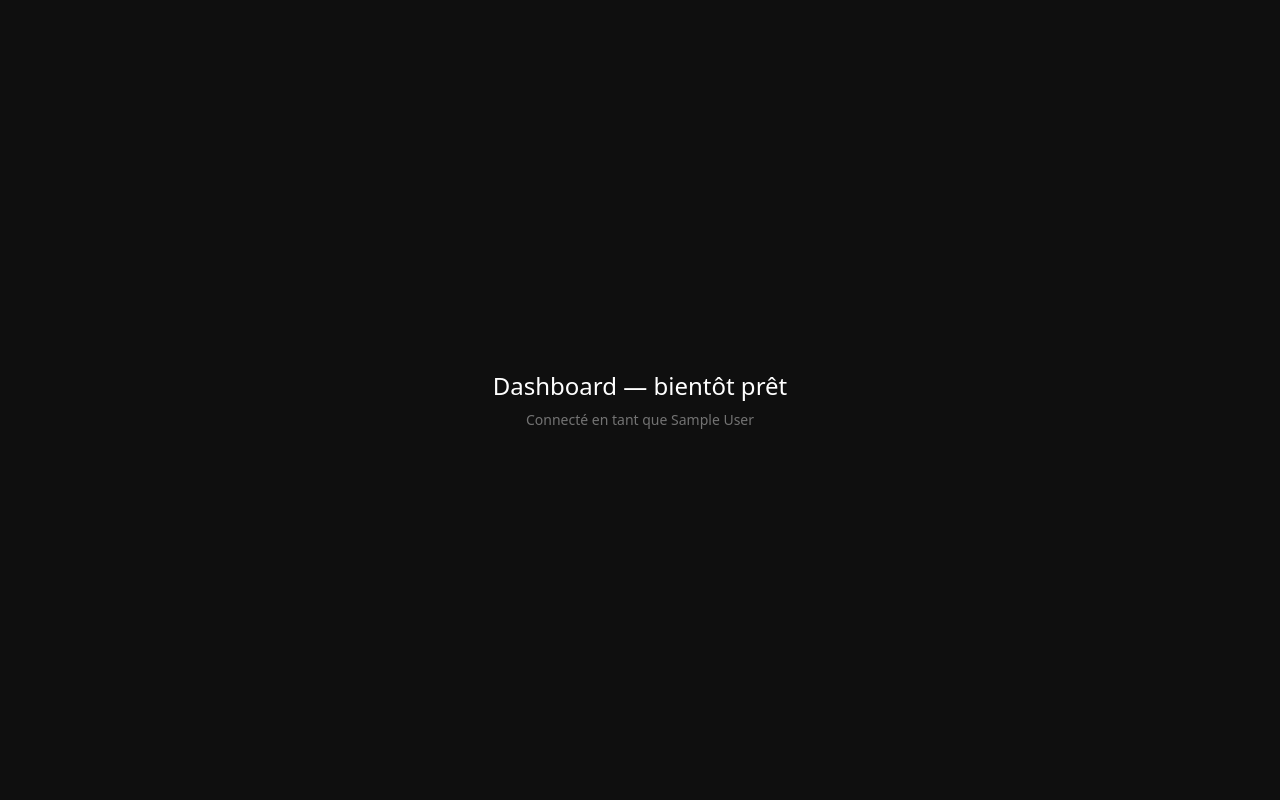
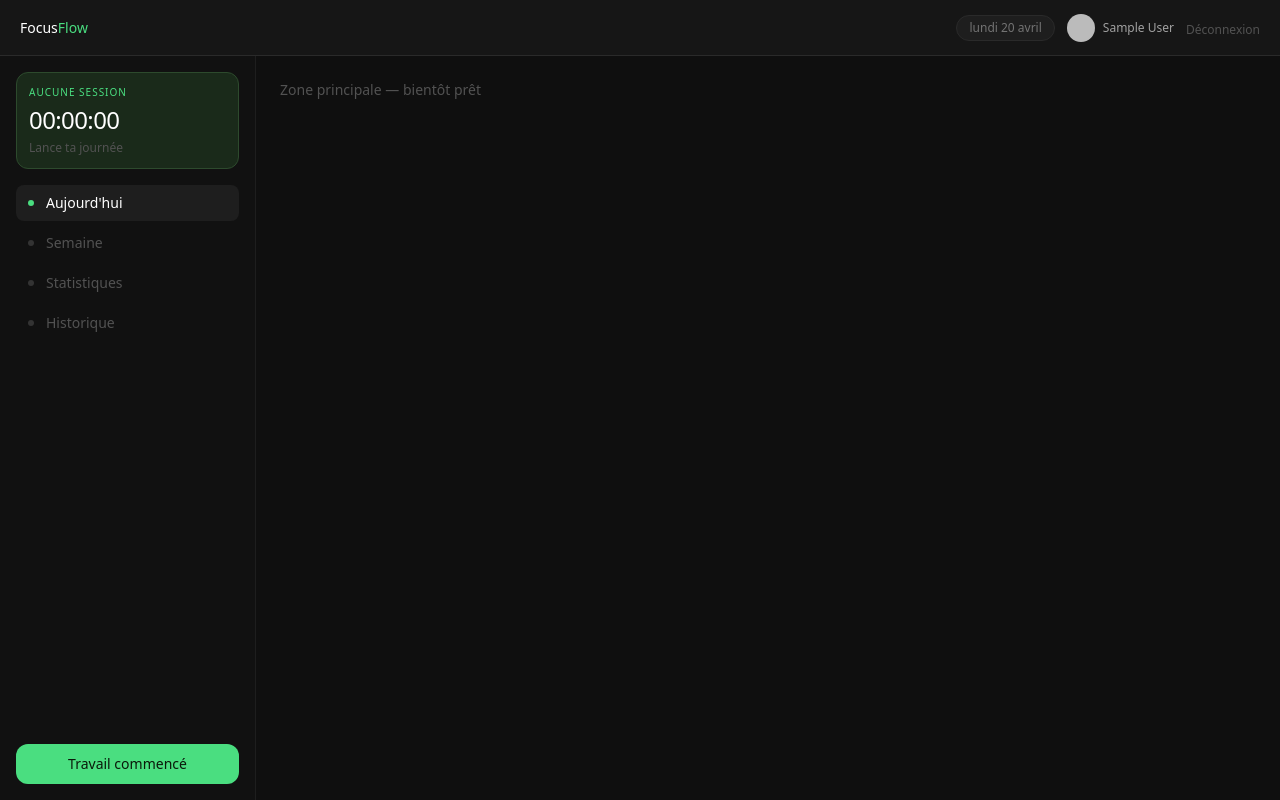
Before and after one commit to Khadija-Asa/focusflow, a Next.js app: page / in a window 1280 px wide. Built offline with nearby package versions, Linux system fonts and the light colour scheme; no server answers; sample sign-in values are in the browser's storage.

Commit message:
add main layout: topbar, sidebar

```diff
--- a/src/app/page.tsx
+++ b/src/app/page.tsx
@@ -1,5 +1,7 @@
 import { auth } from "@/lib/auth"
 import { redirect } from "next/navigation"
+import { Topbar } from "@/components/ui/Topbar"
+import { Sidebar } from "@/components/session/Sidebar"
 
 export default async function HomePage() {
   const session = await auth()
@@ -9,12 +11,13 @@ export default async function HomePage() {
   }
 
   return (
-    <div className="min-h-screen flex items-center justify-center bg-[#0f0f0f]">
-      <div className="text-center">
-        <h1 className="text-white text-2xl mb-2">Dashboard — bientôt prêt</h1>
-        <p className="text-neutral-500 text-sm">
-          Connecté en tant que {session.user?.name}
-        </p>
+    <div className="flex flex-col h-screen bg-[#0f0f0f]">
+      <Topbar />
+      <div className="flex flex-1 overflow-hidden">
+        <Sidebar status="idle" />
+        <main className="flex-1 overflow-y-auto p-6">
+          <p className="text-neutral-600 text-sm">Zone principale — bientôt prêt</p>
+        </main>
       </div>
     </div>
   )
--- /dev/null
+++ b/src/components/session/Sidebar.tsx
@@ -0,0 +1,63 @@
+"use client"
+
+import { SessionStatus } from "@/types"
+
+type SidebarProps = {
+  status: SessionStatus
+}
+
+export function Sidebar({ status }: SidebarProps) {
+  return (
+    <aside className="w-64 bg-[#111] border-r border-[#1e1e1e] flex flex-col p-4 flex-shrink-0">
+      <div className="bg-[#1a2a1a] border border-[#2d4a2d] rounded-xl p-3 mb-4">
+        <p className="text-[10px] text-accent uppercase tracking-widest mb-1">
+          {status === "active" ? "Session en cours" : "Aucune session"}
+        </p>
+        <p className="text-2xl font-medium text-white tracking-tight tabular-nums">
+          00:00:00
+        </p>
+        <p className="text-xs text-neutral-600 mt-1">
+          {status === "active" ? "En cours..." : "Lance ta journée"}
+        </p>
+      </div>
+
+      <nav className="flex flex-col gap-1">
+        {[
+          { label: "Aujourd'hui", active: true },
+          { label: "Semaine", active: false },
+          { label: "Statistiques", active: false },
+          { label: "Historique", active: false },
+        ].map((item) => (
+          <div
+            key={item.label}
+            className={`flex items-center gap-3 px-3 py-2 rounded-lg cursor-pointer text-sm transition-colors ${
+              item.active
+                ? "bg-[#1e1e1e] text-white"
+                : "text-neutral-600 hover:text-neutral-400"
+            }`}
+          >
+            <div
+              className={`w-1.5 h-1.5 rounded-full ${
+                item.active ? "bg-accent" : "bg-[#333]"
+              }`}
+            />
+            {item.label}
+          </div>
+        ))}
+      </nav>
+
+      <div className="mt-auto">
+        {status === "idle" && (
+          <button className="w-full py-2.5 bg-accent text-[#0a1a0a] text-sm font-medium rounded-xl hover:bg-accent/90 transition-colors">
+            Travail commencé
+          </button>
+        )}
+        {status === "active" && (
+          <button className="w-full py-2.5 bg-transparent border border-[#3a3a3a] text-neutral-500 text-sm rounded-xl hover:border-[#555] transition-colors">
+            Travail terminé
+          </button>
+        )}
+      </div>
+    </aside>
+  )
+}
--- /dev/null
+++ b/src/components/ui/Topbar.tsx
@@ -0,0 +1,52 @@
+import { auth, signOut } from "@/lib/auth"
+
+export async function Topbar() {
+  const session = await auth()
+
+  return (
+    <header className="h-14 bg-[#161616] border-b border-[#2a2a2a] flex items-center justify-between px-5 flex-shrink-0">
+      <div className="flex items-center gap-3">
+        <span className="text-sm font-medium text-white">
+          Focus<span className="text-accent">Flow</span>
+        </span>
+      </div>
+
+      <div className="flex items-center gap-3">
+        <span className="text-xs text-neutral-500 bg-[#1e1e1e] border border-[#2a2a2a] rounded-full px-3 py-1">
+          {new Date().toLocaleDateString("fr-FR", {
+            weekday: "long",
+            day: "numeric",
+            month: "long",
+          })}
+        </span>
+
+        <div className="flex items-center gap-2">
+          {session?.user?.image && (
+            <img
+              src={session.user.image}
+              alt={session.user.name ?? "avatar"}
+              className="w-7 h-7 rounded-full"
+            />
+          )}
+          <span className="text-xs text-neutral-400">
+            {session?.user?.name}
+          </span>
+        </div>
+
+        <form
+          action={async () => {
+            "use server"
+            await signOut({ redirectTo: "/login" })
+          }}
+        >
+          <button
+            type="submit"
+            className="text-xs text-neutral-600 hover:text-neutral-400 transition-colors"
+          >
+            Déconnexion
+          </button>
+        </form>
+      </div>
+    </header>
+  )
+}
```
Also changed, not shown: src/app/dashboard/page.tsx (added), 1 other file (tests, documents, lock files or other folders).
